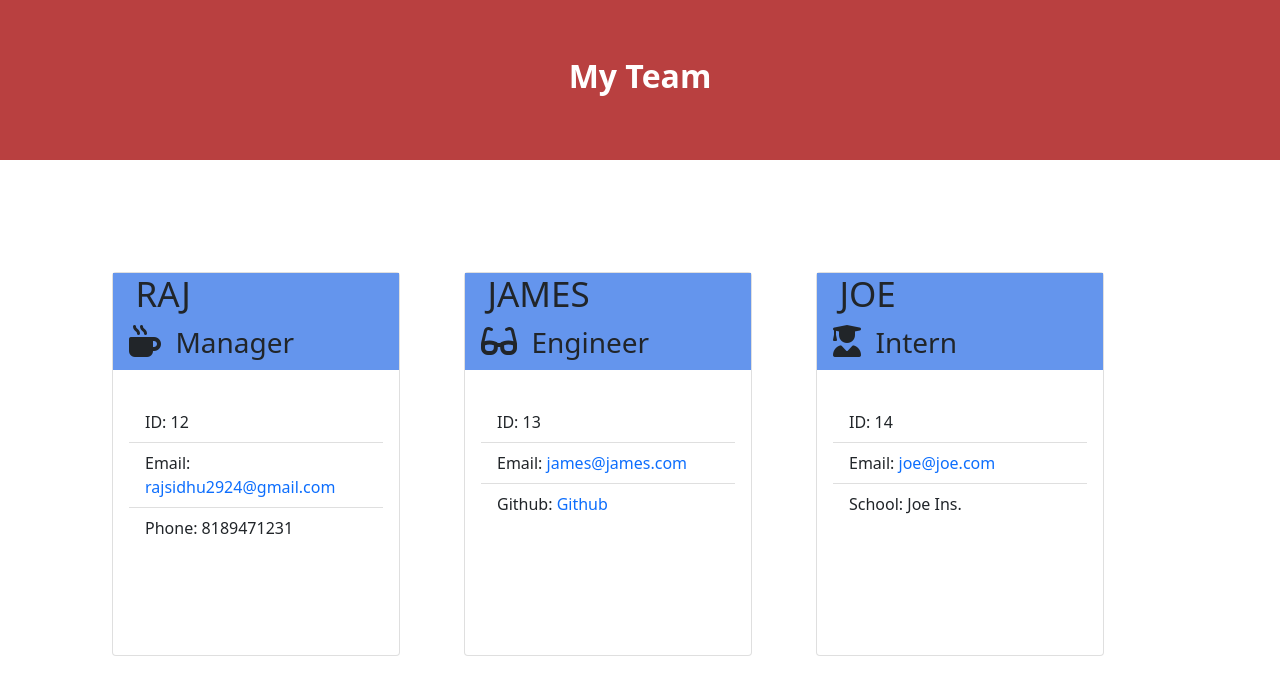
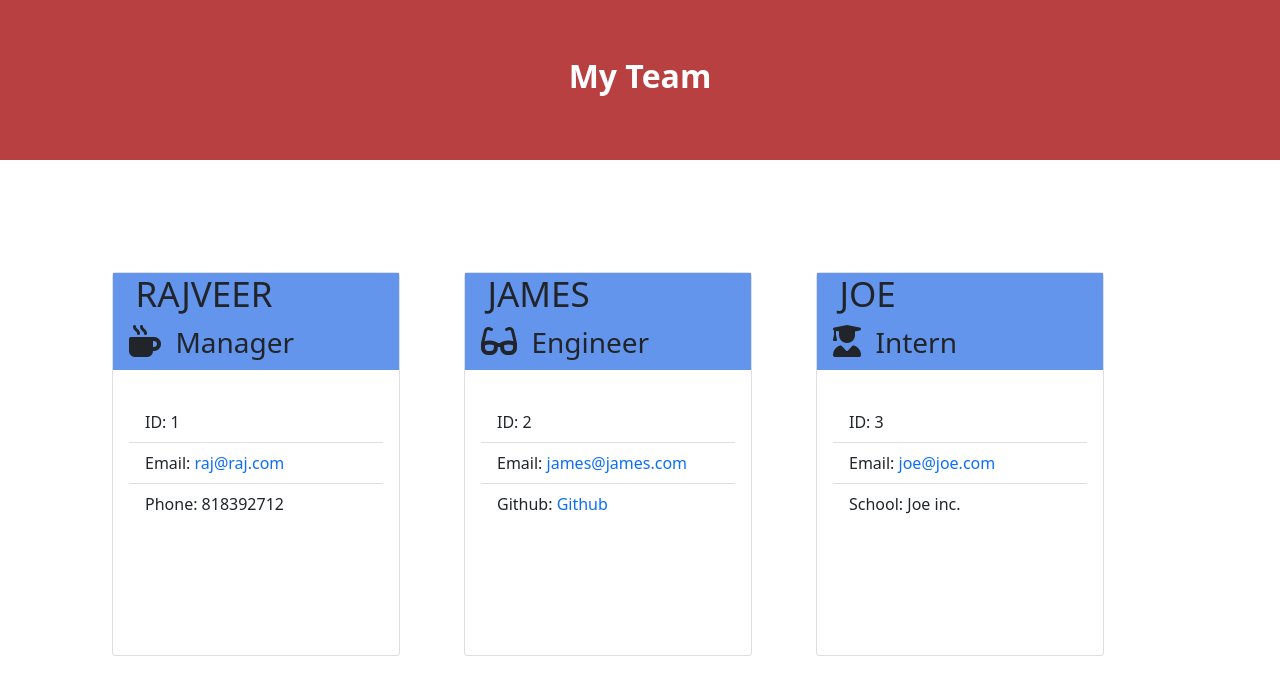
Before and after one commit to rajveer-s/Team-Profile-Generator, a website: page dist/index.html in a window 1280 px wide. Drawn offline with nearby package versions, Linux system fonts and the light colour scheme.

Commit message:
README FILE UPDATED

```diff
--- a/dist/index.html
+++ b/dist/index.html
@@ -1,3 +1,4 @@
+
 <!DOCTYPE html>
 <html lang="en">
 
@@ -10,19 +11,17 @@
   <script src="https://kit.fontawesome.com/f5f4ff2f36.js" crossorigin="anonymous"></script>
   <title>Team Profile Generator</title>
   <style>
-    * {
+*{
   box-sizing: border-box;
   padding: 0;
   margin: 0;
 }
-
-    body a {
+body a{
   outline: none;
   text-decoration: none;
   list-style: none;
 }
-
-    header {
+header{
   display: flex;
   justify-content: center;
   align-items: center;
@@ -30,16 +29,13 @@
   color: #fff;
   height: 20vh;
 }
-
-    .heading {
+.heading{
   font-size: 2rem;
   font-weight: 700;
 }
-
-    #container {
+#container{
   display: flex;
 }
-
 .card-deck {
   display: flex;
   flex-direction: row;
@@ -47,20 +43,17 @@
   margin: 5rem;
   flex-wrap: wrap;
 }
-
-    .card {
+.card{
   height: 24rem;
   width: 18rem;
   margin: 2rem;
 }
-
-    h3 {
+h3{
   background-color: cornflowerblue;
   padding: 0 1.4rem;
   margin: 0;
   font-size: 35px;
 }
-
 p {
   background-color: cornflowerblue;
   font-size: 28px;
@@ -85,14 +78,14 @@
     <div class="card-deck">
 
       <div class="card">
-        <h3>RAJ</h3>
+        <h3>RAJVEER</h3>
         <p><i class="fa-solid fa-mug-hot"></i>Manager</p>
         <div class="card-body">
           <ul class="list-group list-group-flush">
-            <li class="list-group-item">ID: 12</li>
-            <li class="list-group-item">Email: <a href="mailto:rajsidhu2924@gmail.com">rajsidhu2924@gmail.com</a>
+            <li class="list-group-item">ID: 1</li>
+            <li class="list-group-item">Email: <a href="mailto:raj@raj.com">raj@raj.com</a>
             </li>
-            <li class="list-group-item">Phone: 8189471231</li>
+            <li class="list-group-item">Phone: 818392712</li>
           </ul>
         </div>
       </div>
@@ -102,7 +95,7 @@
         <p><i class="fa-solid fa-glasses"></i>Engineer</p>
         <div class="card-body">
           <ul class="list-group list-group-flush">
-            <li class="list-group-item">ID: 13</li>
+            <li class="list-group-item">ID: 2</li>
             <li class="list-group-item">Email: <a href="mailto:james@james.com">james@james.com</a>
             </li>
             <li class="list-group-item">Github: <a href="http://www.github.com/rajveer-s" target="_blank"
@@ -116,10 +109,10 @@
         <p><i class="fa-solid fa-user-graduate"></i>Intern</p>
         <div class="card-body">
           <ul class="list-group list-group-flush">
-            <li class="list-group-item">ID: 14</li>
+            <li class="list-group-item">ID: 3</li>
             <li class="list-group-item">Email: <a href="mailto:joe@joe.com">joe@joe.com</a>
             </li>
-            <li class="list-group-item">School: Joe Ins.</li>
+            <li class="list-group-item">School: Joe inc.</li>
           </ul>
         </div>
       </div>
```
Also changed, not shown: README.md. Lines whose indentation alone changed are shown as unchanged.
